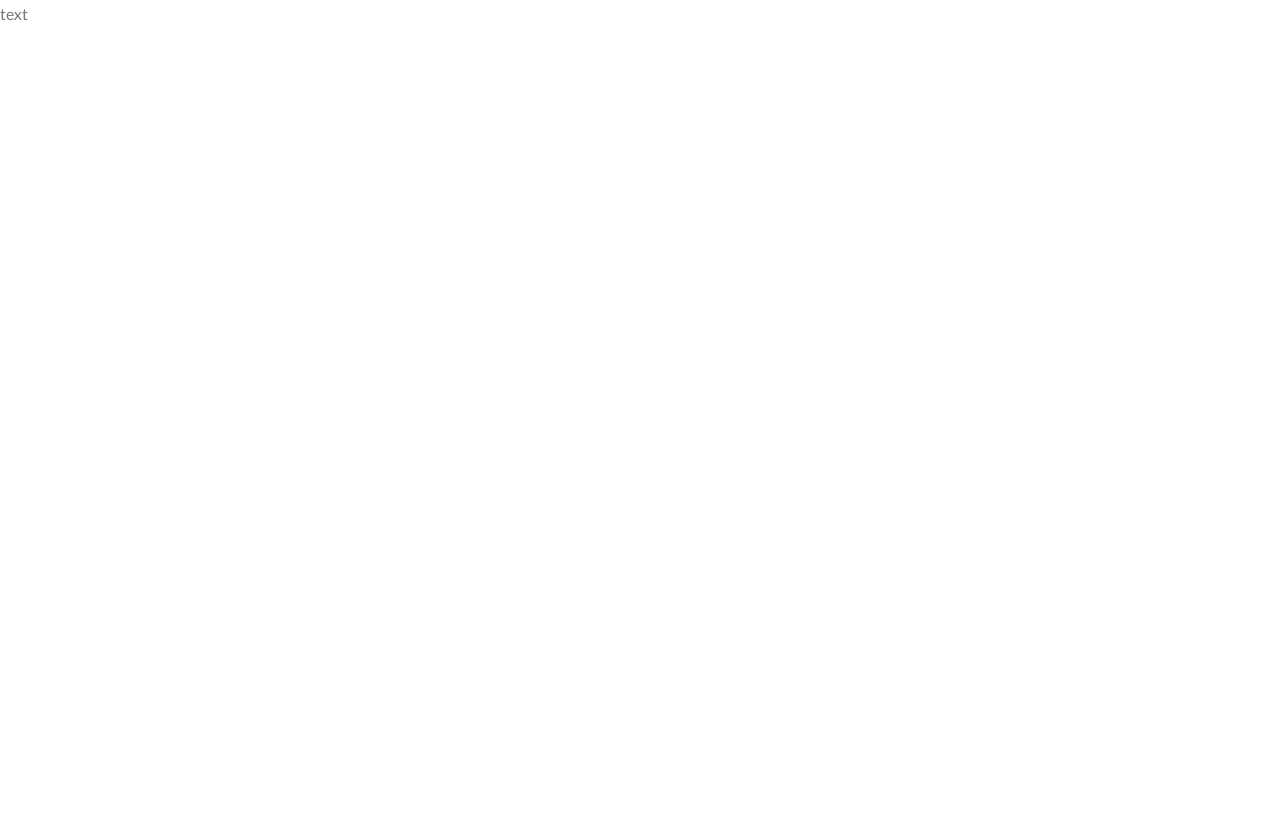
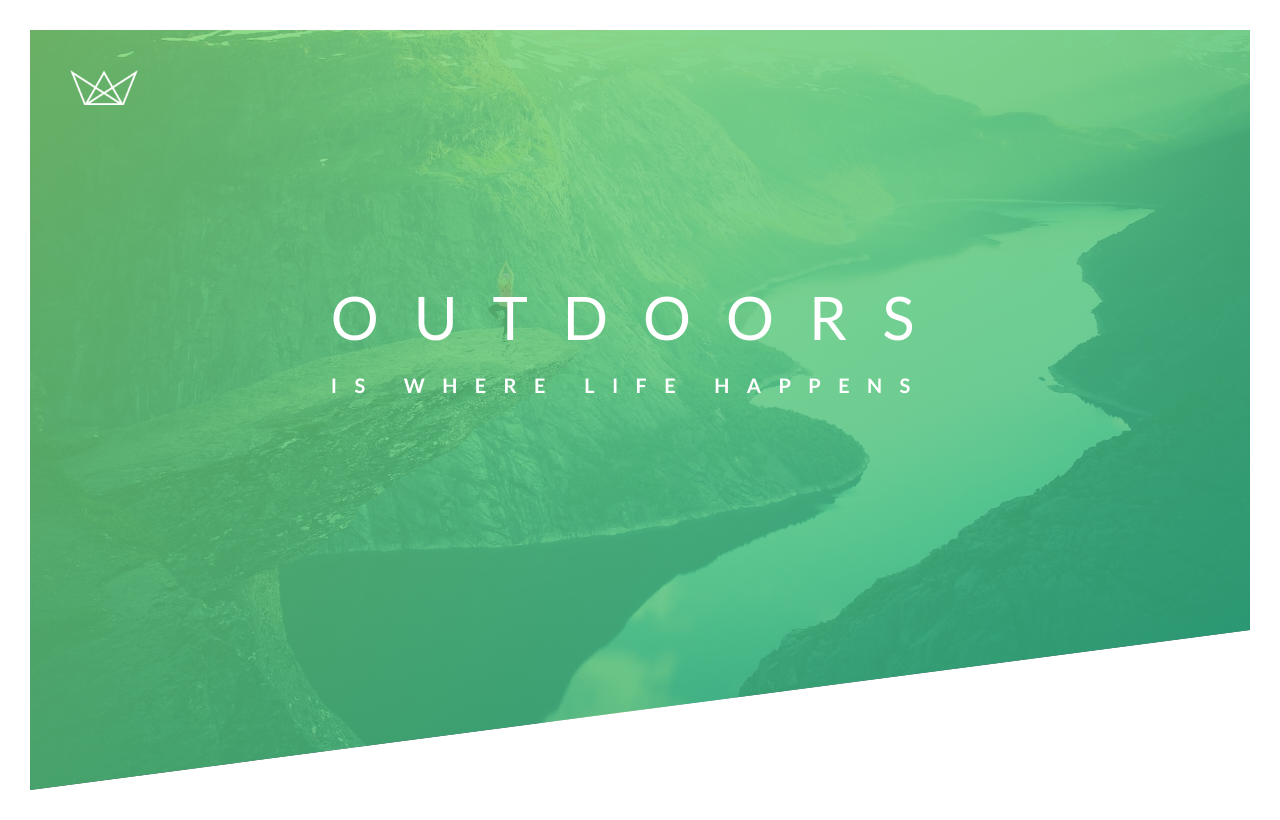
Before and after one commit to almirpask/Natours, a plain HTML site: page index.html in a window 1280 px wide. Drawn offline with Linux system fonts and the light colour scheme.

Commit message:
add poligon to logo-box

```diff
--- a/css/style.css
+++ b/css/style.css
@@ -10,8 +10,52 @@ body {
     font-size: 16px;
     line-height: 1.7;
     color: #777;
+    padding: 30px;
 }
 
 .header {
     height: 95vh;
+    background-image: linear-gradient(to right bottom,rgba(126, 213, 111, 0.8), rgba(40, 180, 133, 0.8)) ,url(../img/hero.jpg);
+    background-size: cover;
+    background-position: top;
+    position: relative;
+
+    clip-path: polygon( 0 0 , 100% 0, 100% 50%, 0 100%);
+    -webkit-clip-path: polygon( 0 0 , 100% 0, 100% 75vh, 0 100%);
 }
+
+.logo-box {
+    position: absolute;
+    top: 40px;
+    left: 40px;
+}
+
+.logo {
+    height: 35px;
+}
+
+.text-box {
+    position: absolute;
+    top: 40%;
+    left: 50%;
+    transform: translate(-50%, -50%);
+    -webkit-transform: translate(-50%, -50%);
+}
+.heading-primary {
+    color: #ffff;
+    text-transform: uppercase;
+}
+
+.heading-primary-main {
+    display: block;
+    font-size: 60px;
+    font-weight: 400;
+    letter-spacing: 35px;
+}
+
+.heading-primary-sub {
+    display: block;
+    font-size: 20px;
+    font-weight: 700px;
+    letter-spacing: 17.4px;
+}
--- a/index.html
+++ b/index.html
@@ -10,7 +10,15 @@
     </head>
     <body>
         <header class="header">
-            text
+            <div class="logo-box">
+                <img src="img/logo-white.png" alt="Logo" class="logo">
+            </div>
+            <div class="text-box">
+                <h1 class="heading-primary">
+                    <span class="heading-primary-main">Outdoors</span>
+                    <span class="heading-primary-sub">is where life happens</span>
+                </h1>
+            </div>
         </header>
     </body>
 </html>
```
